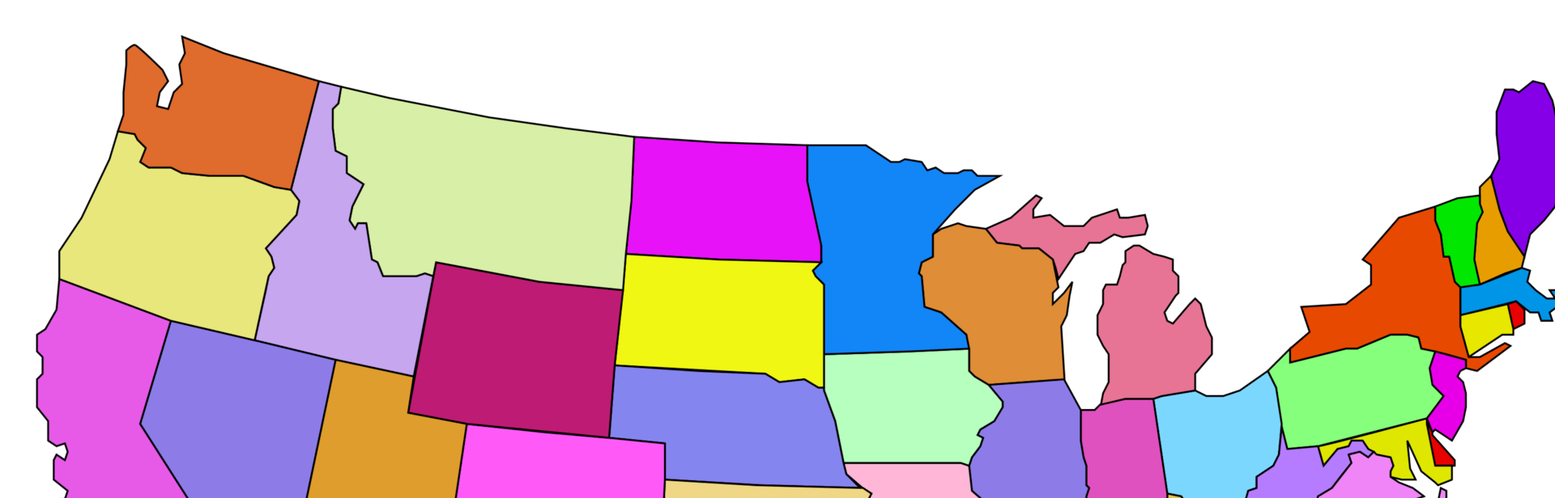
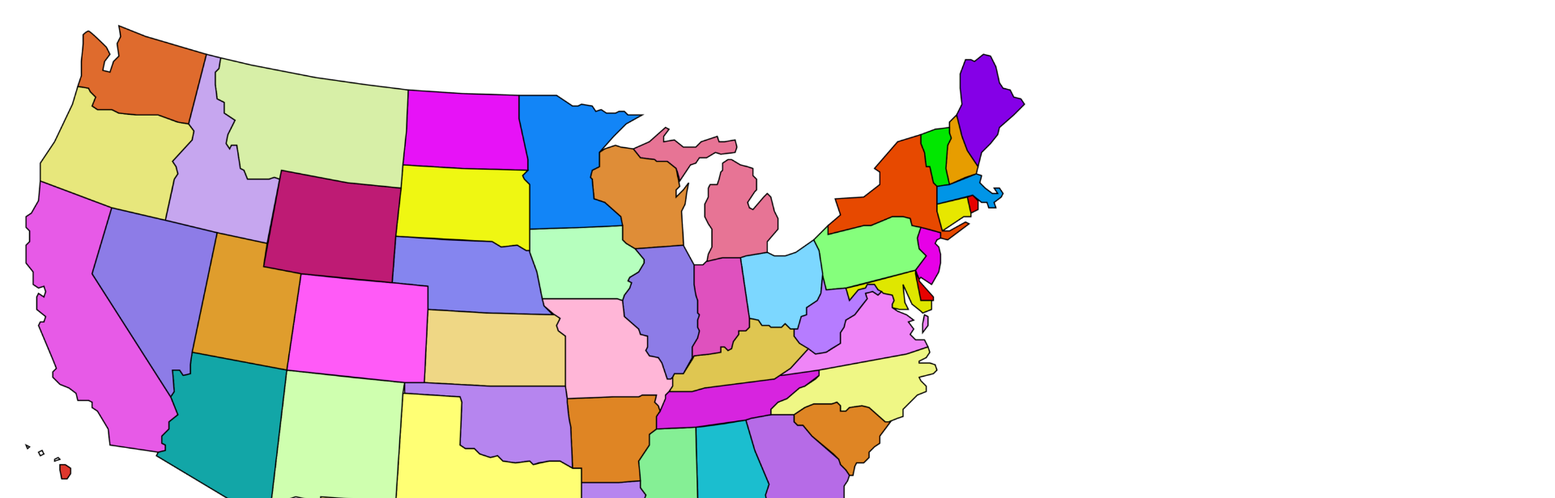
Before and after one commit to dokie123/PandaPic, a plain HTML site: page index.html in a window 1280 px wide. Shown: the top 616 px of the page at 81% size, 1920 px wide, since content can reach past the window. Drawn offline with Linux system fonts and the light colour scheme.

Commit message:
Update index.html

```diff
--- a/index.html
+++ b/index.html
@@ -10,8 +10,8 @@
         width: 100vw;
         height: 100%;
       }
-      #nav * {
-        object-fit: scale-down;
+      #nav, #nav * {
+        width: 100vw;
       }
     </style>
   </head>
```
